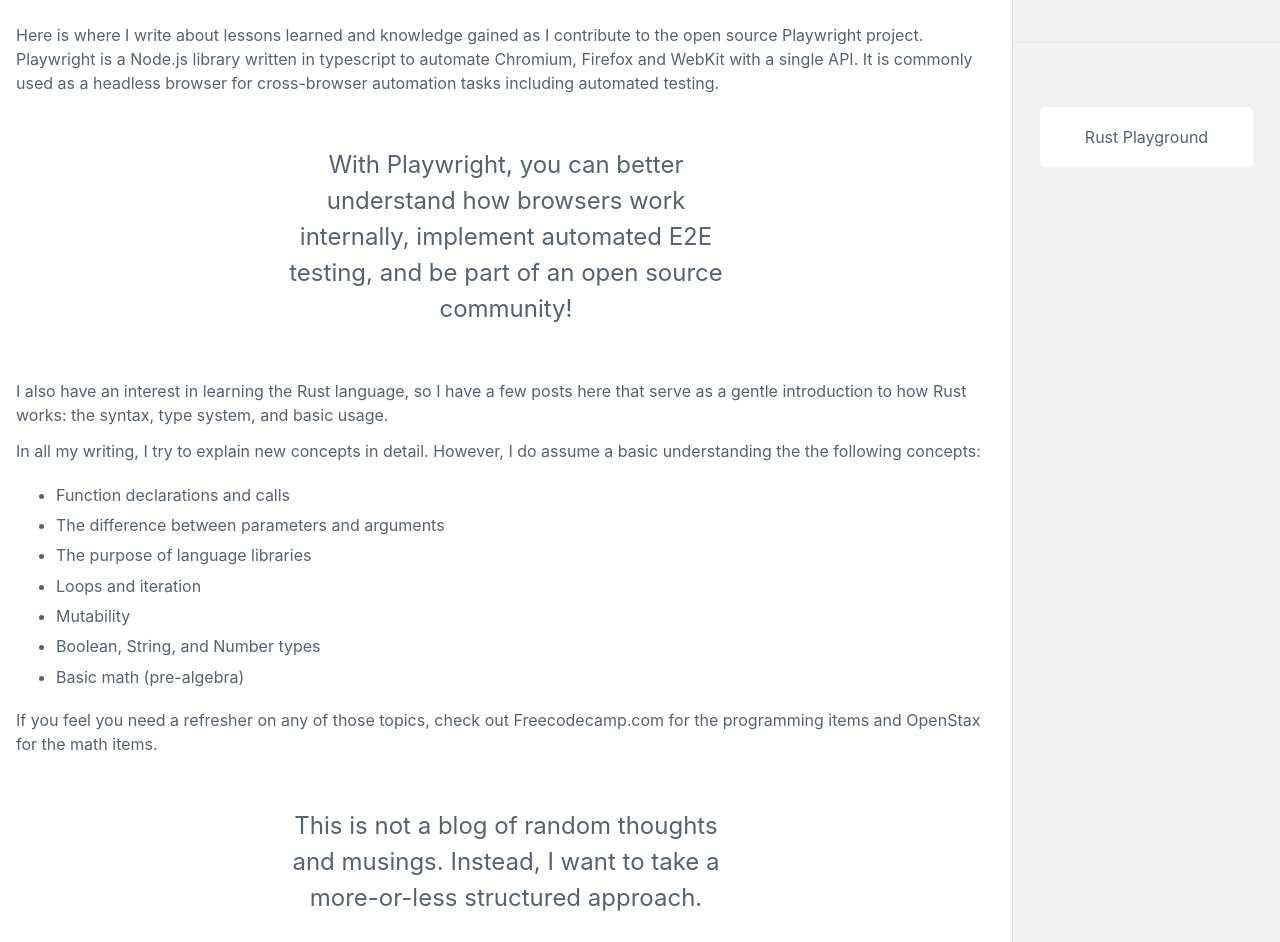
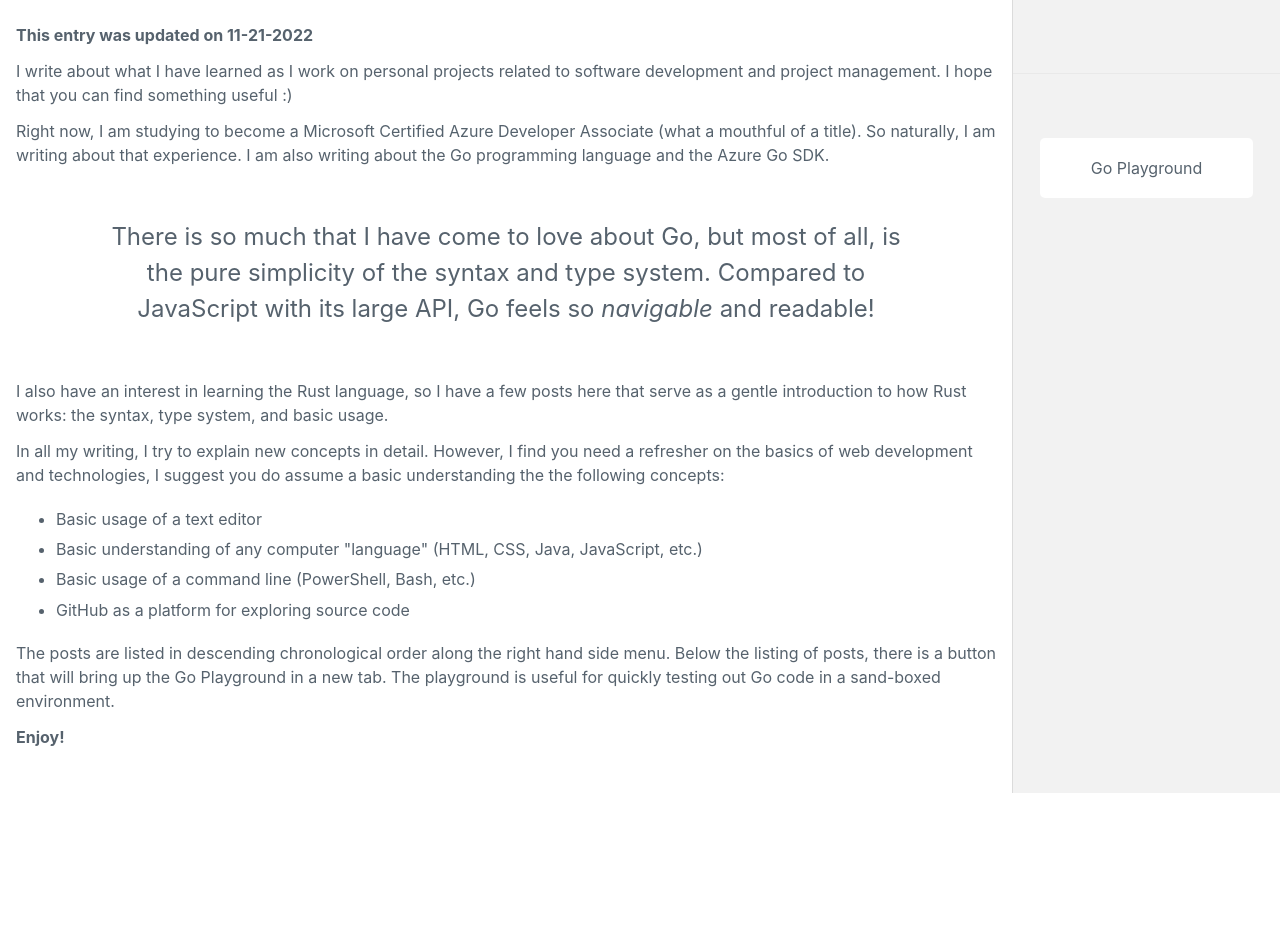
Before and after one commit to JonathanDudzik/blog-and-portfolio, a Gatsby site: page /entries/welcome in a window 1280 px wide. Shown: the part 209-1151 px from the top of the page. After the commit the page ends 1002 px from the top, so only its background shows below. Built offline with nearby package versions, Linux system fonts and the light colour scheme; Gatsby itself is replaced by a stand-in of ours.

Commit message:
Some small changes reflecting Go learning and the welcome page update

```diff
--- a/src/components/SideMenu/sideMenu.js
+++ b/src/components/SideMenu/sideMenu.js
@@ -6,7 +6,7 @@ import { Link } from "gatsby"
 import * as styles from "./sideMenu.module.css"
 
 function btnNav() {
-  window.open(('https://play.rust-lang.org/'), "_blank");
+  window.open(('https://go.dev/play/'), "_blank");
 }
 
 const SideMenu = (props) => {
@@ -29,7 +29,7 @@ const SideMenu = (props) => {
         onClick={ btnNav }
         className={ styles.listButtons }
       >
-        Rust Playground
+        Go Playground
       </button>
     </div>
   )
--- /dev/null
+++ b/src/pages/entries/go-intro.md
@@ -0,0 +1,4 @@
+---
+title: "Basic Concepts of Go"
+date: "2022-05-01"
+---
--- a/src/pages/entries/rust-basics.md
+++ b/src/pages/entries/rust-basics.md
@@ -3,7 +3,7 @@ title: "Basic Concepts of Rust"
 date: "2021-05-01"
 ---
 
-This is the beginning of a blog series that will help you learn the Rust programming language by creating simple algorithms that solve basic math problems.
+This blog entry will help you learn the Rust programming language by creating a simple algorithm that solves basic math problems.
 
 Though I do try to explain each new topic comprehensively, a basic understanding of the following concepts will be helpful.
 
--- a/src/pages/entries/welcome.md
+++ b/src/pages/entries/welcome.md
@@ -1,27 +1,23 @@
 ---
-title: "Welcome to the blog"
-date: "2021-06-04"
+title: "Welcome!"
+date: "2022-11-21"
 ---
+**This entry was updated on 11-21-2022**
 
-Here is where I write about lessons learned and knowledge gained as I contribute to the open source [Playwright](https://github.com/microsoft/playwright) project. Playwright is a Node.js library written in typescript to automate Chromium, Firefox and WebKit with a single API. It is commonly used as a headless browser for cross-browser automation tasks including automated testing.
+I write about what I have learned as I work on personal projects related to software development and project management. I hope that you can find something useful :)
 
->With Playwright, you can better understand how browsers work internally, implement automated E2E testing, and be part of an open source community!
+Right now, I am studying to become a [Microsoft Certified Azure Developer Associate](https://learn.microsoft.com/en-us/certifications/azure-developer/) (what a mouthful of a title). So naturally, I am writing about that experience. I am also writing about the [Go](https://go.dev/) programming language and the [Azure Go SDK](https://github.com/Azure/azure-sdk-for-go).
+
+> There is so much that I have come to love about Go, but most of all, is the pure simplicity of the syntax and type system. Compared to JavaScript with its large API, Go feels so *navigable* and readable!
 
 I also have an interest in learning the Rust language, so I have a few posts here that serve as a gentle introduction to how Rust works: the syntax, type system, and basic usage.
 
-In all my writing, I try to explain new concepts in detail. However, I do assume a basic understanding the the following concepts:
-- Function declarations and calls
-- The difference between parameters and arguments
-- The purpose of language libraries
-- Loops and iteration
-- Mutability
-- Boolean, String, and Number types
-- Basic math (pre-algebra)
+In all my writing, I try to explain new concepts in detail. However, I find you need a refresher on the basics of web development and technologies, I suggest you do assume a basic understanding the the following concepts:
+- Basic usage of a text editor
+- Basic understanding of any computer "language" (HTML, CSS, Java, JavaScript, etc.)
+- Basic usage of a command line (PowerShell, Bash, etc.)
+- GitHub as a platform for exploring source code
 
-If you feel you need a refresher on any of those topics, check out Freecodecamp.com for the programming items and [OpenStax]() for the math items.
-
-> This is not a blog of random thoughts and musings. Instead, I want to take a more-or-less structured approach.
-
-The posts are listed in descending chronological order along the right hand side menu. Below the listing of posts, there is a button that will bring up the Rust Playground in a new tab. The playground is useful for quickly testing out Rust code in a sand-boxed environment.
+The posts are listed in descending chronological order along the right hand side menu. Below the listing of posts, there is a button that will bring up the Go Playground in a new tab. The playground is useful for quickly testing out Go code in a sand-boxed environment.
 
 **Enjoy!**
--- a/src/styles/mvp.css
+++ b/src/styles/mvp.css
@@ -461,7 +461,7 @@ blockquote {
     font-size: x-large;
     line-height: var(--line-height);
     margin: 1rem auto;
-    max-width: var(--width-card-medium);
+    max-width: var(--width-card-wide);
     padding: 1.5rem 1rem;
     text-align: var(--justify-important);
 }
```
Also changed, not shown: .github/workflows/github-actions-demo.yml.
